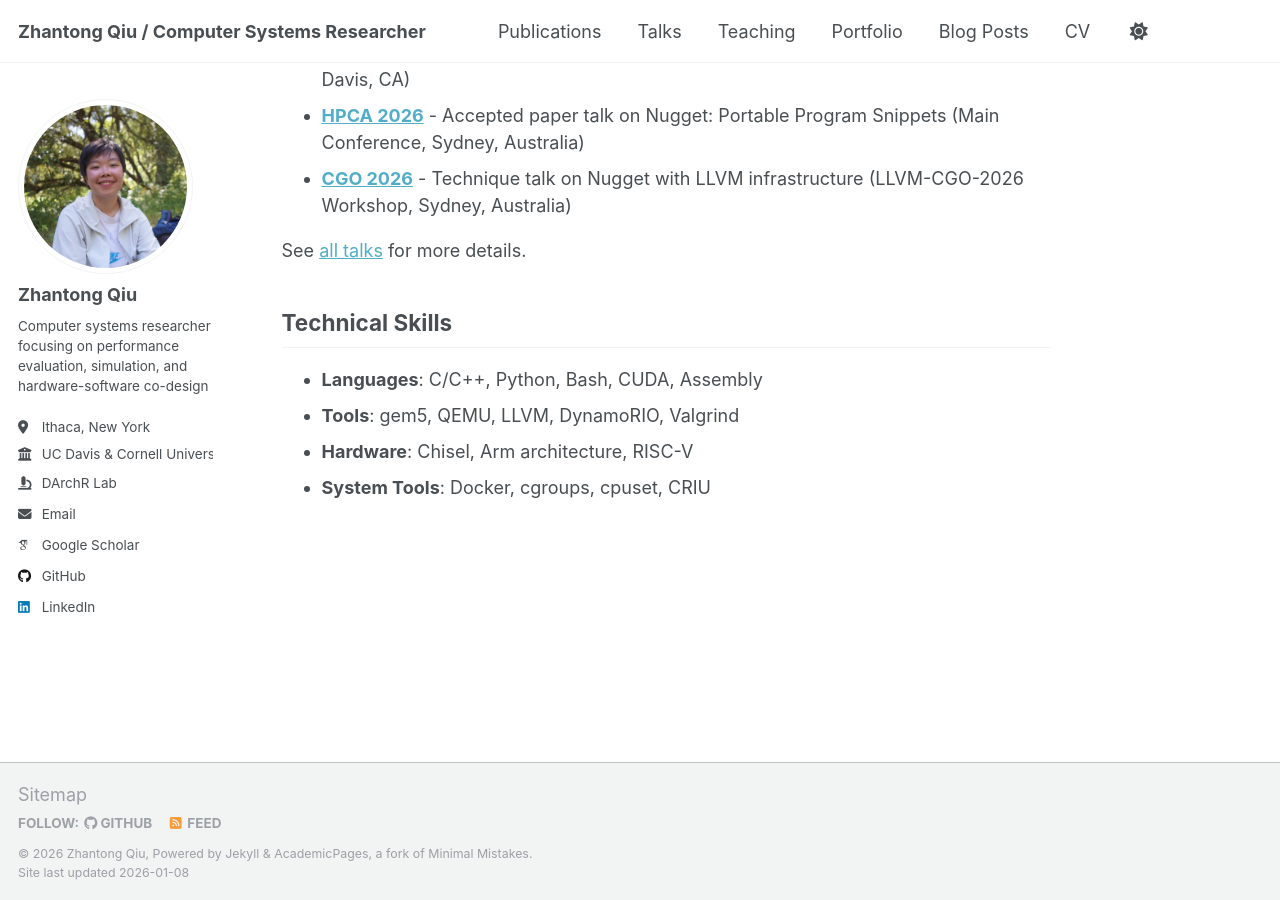
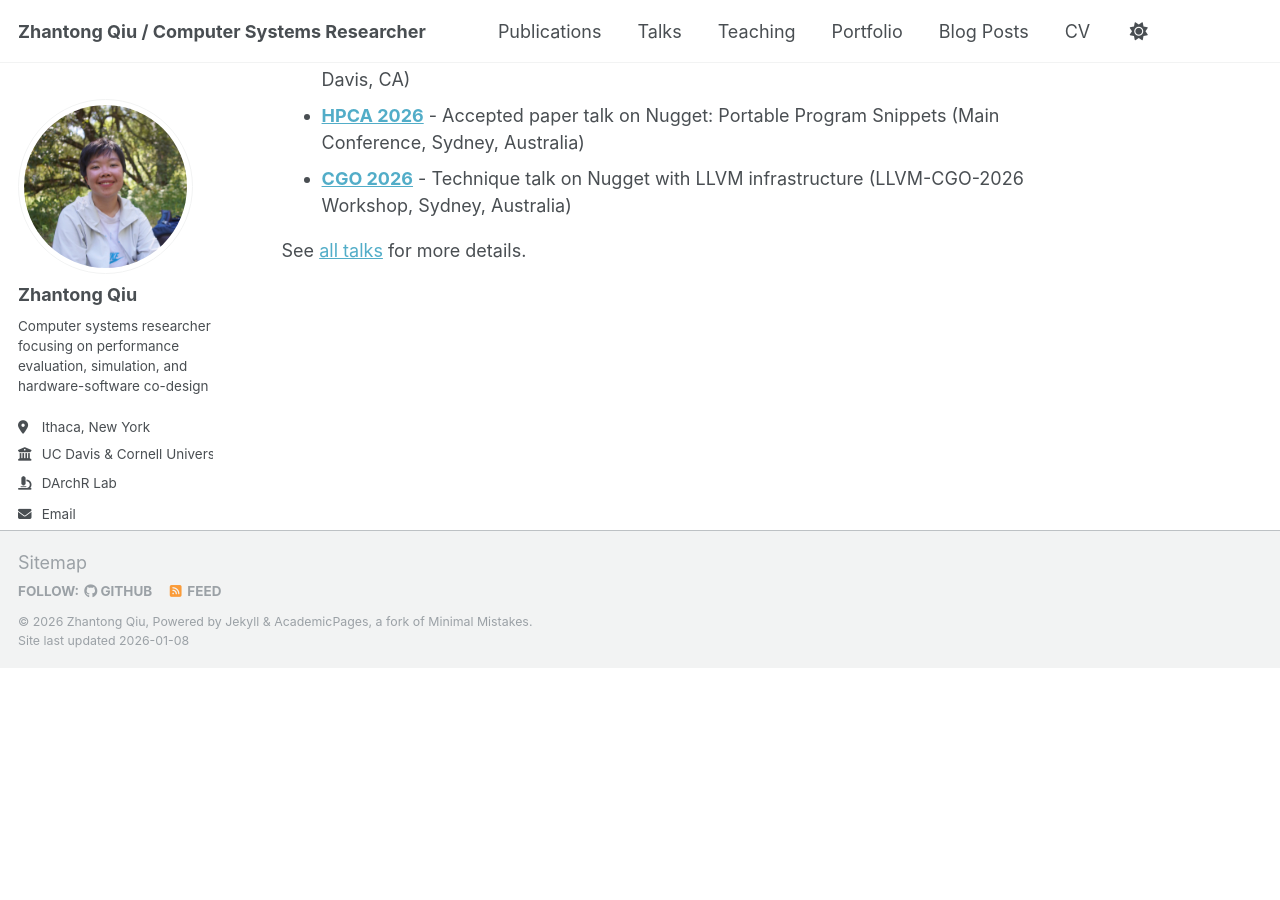
Before and after one commit to studyztp/studyztp.github.io, a Jekyll site: the page built from _pages/about.md, in a window 1280 px wide and 900 px high, scrolled down 1468 px. Built offline with Jekyll 4.4.1, drawn with Linux system fonts in a browser that asks for light colours; some web fonts are replaced; a script that is not in the unit is left out; after the commit the page ends 2136 px from its top, so only the background shows below that.

Commit message:
remove the skill part from about

```diff
--- a/_pages/about.md
+++ b/_pages/about.md
@@ -42,10 +42,3 @@ I tackle challenging problems in constrained systems—from tiny robots to datac
 - **[CGO 2026](/talks/2026-llvm-cgo-nugget)** - Technique talk on Nugget with LLVM infrastructure (LLVM-CGO-2026 Workshop, Sydney, Australia)
 
 See [all talks](/talks/) for more details.
-
-## Technical Skills
-
-- **Languages**: C/C++, Python, Bash, CUDA, Assembly
-- **Tools**: gem5, QEMU, LLVM, DynamoRIO, Valgrind
-- **Hardware**: Chisel, Arm architecture, RISC-V
-- **System Tools**: Docker, cgroups, cpuset, CRIU
```
